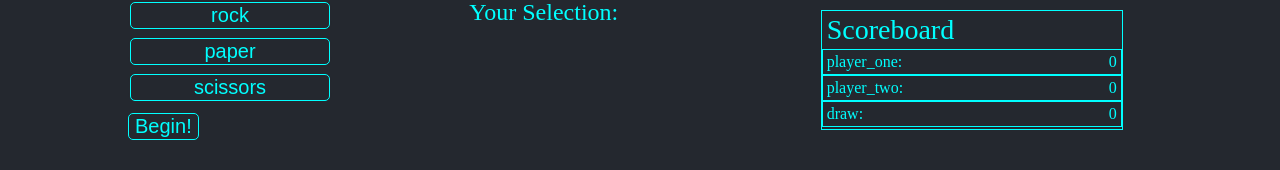
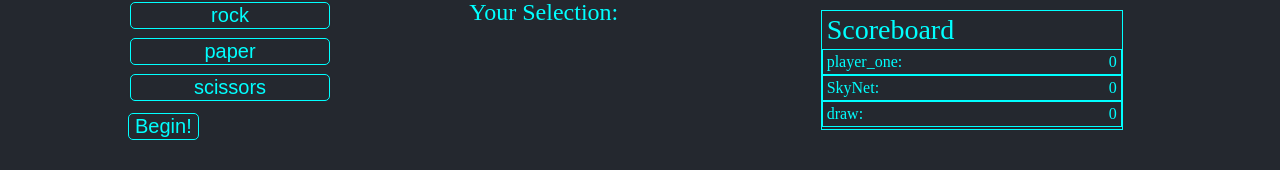
Before and after one commit to CD-Mackay/mini-arcade, a React app: page /rockpaperscissors in a window 1280 px wide. Shown: the part 114-284 px from the top of the page. Built offline with nearby package versions, Linux system fonts and the light colour scheme.

Commit message:
Add opponent names to rockpaper scissors

```diff
--- a/client/src/components/games/rockPaperScissors/RockPaper.js
+++ b/client/src/components/games/rockPaperScissors/RockPaper.js
@@ -1,4 +1,4 @@
-import React, { useState } from 'react';
+import React, { useEffect, useState } from 'react';
 import ThrowSelect from './atoms/ThrowSelect/ThrowSelect';
 import OpponentThrow from './atoms/OpponentThrow/OpponentThrow';
 
@@ -6,6 +6,7 @@ import StyledRockPaper from './StyledRockPaper';
 import Button from '../../atoms/Button/Button';
 import RenderThrow from './atoms/RenderThrow/RenderThrow';
 import ScoreKeeper from '../../atoms/ScoreKeeper/ScoreKeeper';
+import OpponentNames from '../../../utilities/OpponentNames';
 
 const RockPaper = () => {
 
@@ -14,6 +15,13 @@ const RockPaper = () => {
   const [winner, setWinner] = useState("");
   const [opponentTurn, setOpponentTurn] = useState("");
   const [record, setRecord] = useState({player_one: 0, player_two: 0, draw: 0});
+  const [opponentName, setOpponentName] = useState("");
+
+  const { robitNames, pickRobotName } = OpponentNames;
+
+  useEffect(() => {
+    setOpponentName(pickRobotName(robitNames));
+  }, []);
 
   const handleRenderGamePlay = () => {
     setCountDown(3);
@@ -68,7 +76,7 @@ const RockPaper = () => {
       <RenderThrow move={input} />
       <OpponentThrow timer={countDown} winner={winner} display={opponentTurn} />
       </div>
-      <ScoreKeeper record={record} />
+      <ScoreKeeper name={opponentName} record={record} />
     </StyledRockPaper>
   )
 };
```
